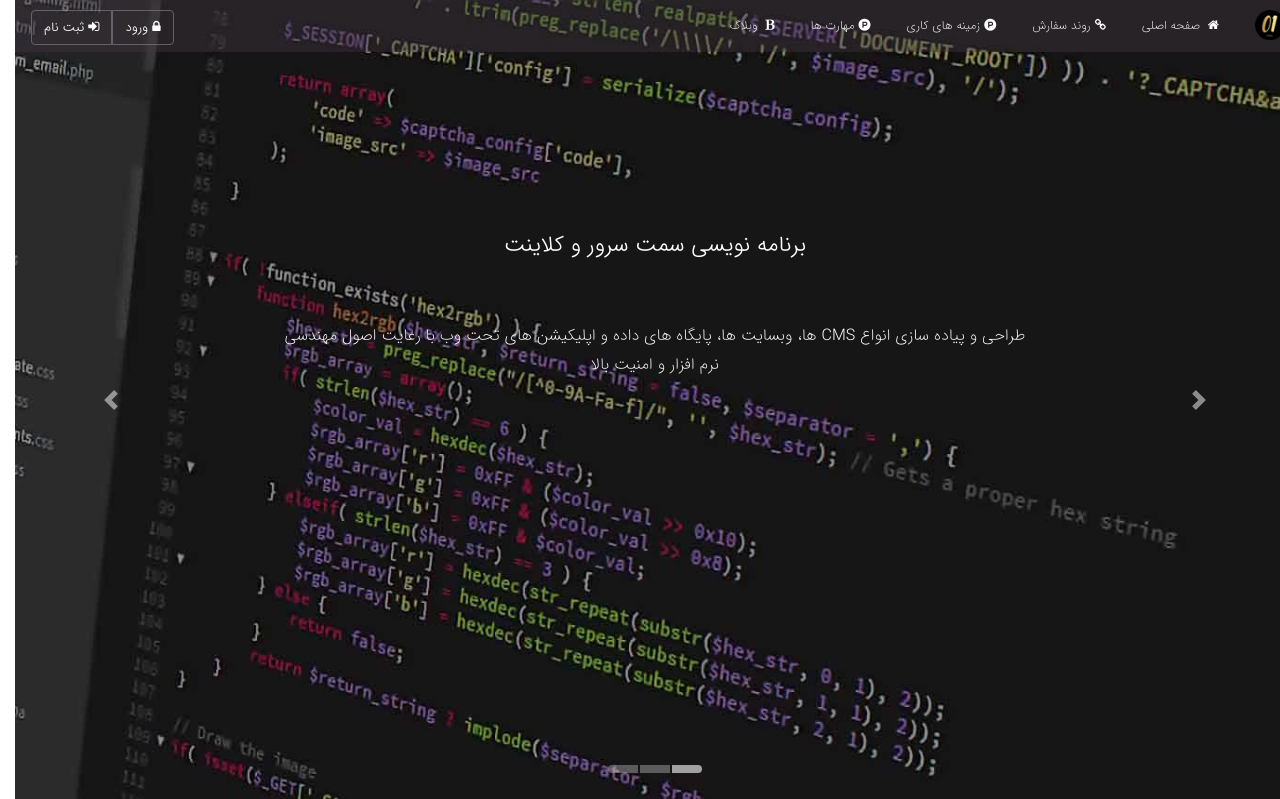
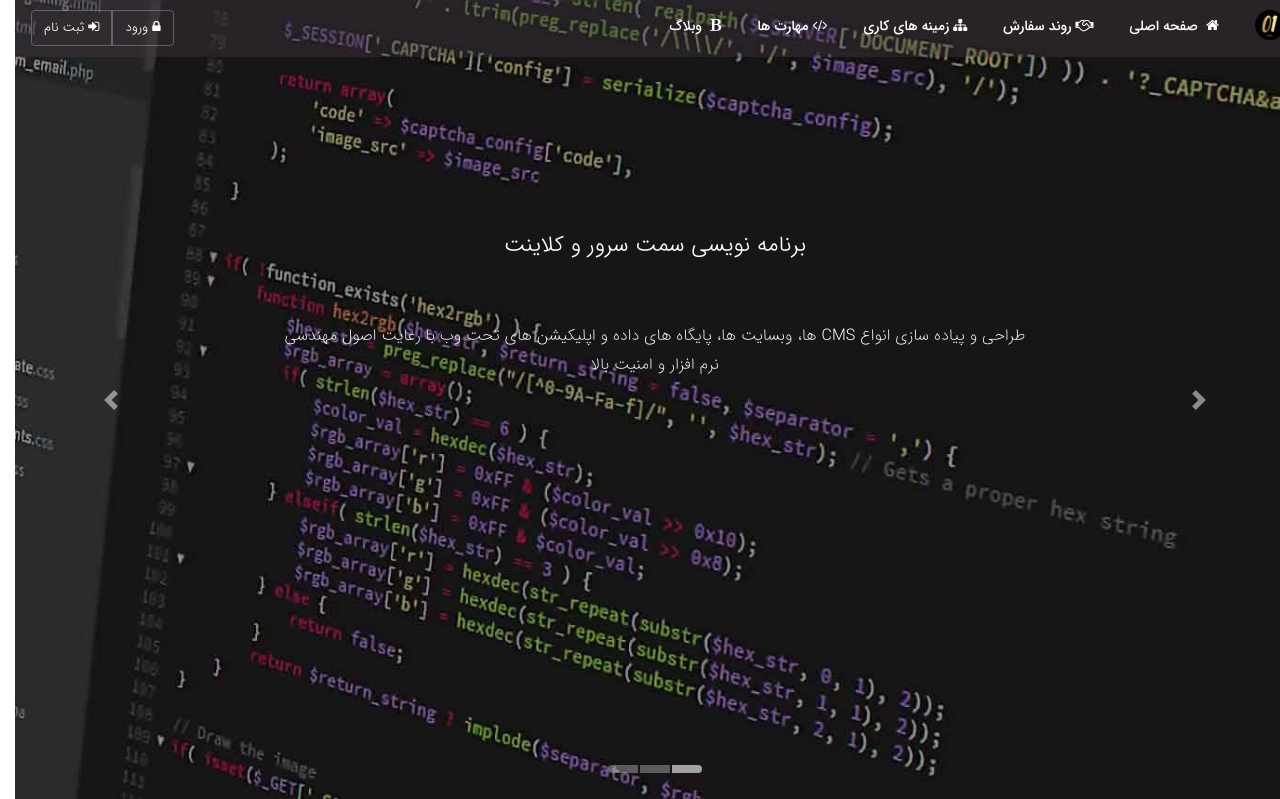
Before and after one commit to mehrannasr1375/01system, a PHP site: page /technology-store/ in a window 1280 px wide. Shown: the top 799 px of the page. Run offline with PHP 8.4, Linux system fonts and the light colour scheme; some libraries are stand-ins or nearby versions.

Commit message:
cleanify code

```diff
--- a/navbar.php
+++ b/navbar.php
@@ -37,9 +37,9 @@
         </div>
         <ul class="list-unstyled">
             <li><a class="btn1" href="./index.php"><i class="fa fa-home"></i> صفحه اصلی </a></li>
-            <li><a class="btn1" href="./index.php#order-sequences"><i class="fa fa-chain"></i>روند سفارش</a></li>
-            <li><a class="btn1" href="./index.php#works"><i class="fa fa-product-hunt"></i>زمینه های کاری</a></li>
-            <li><a class="btn1" href="./index.php#skills"><i class="fa fa-product-hunt"></i>مهارت ها</a></li>
+            <li><a class="btn1" href="./index.php#order-sequences"><i class="fa fa-handshake-o"></i>روند سفارش</a></li>
+            <li><a class="btn1" href="./index.php#works"><i class="fa fa-sitemap"></i>زمینه های کاری</a></li>
+            <li><a class="btn1" href="./index.php#skills"><i class="fa fa-code"></i>مهارت ها</a></li>
             <li><a class="btn1" href="./index.php#last-posts"><i class="fa fa-bold"></i> وبلاگ </a></li>
         </ul>
     </nav>
--- a/scripts/js.js
+++ b/scripts/js.js
@@ -94,14 +94,14 @@ $(".login-close").on('click',function(){
 
 
 //waiting spinner for load page
-$(window).on("load",function(){
+$(window).on("load",function() {
     if ($("#spinner").css('display') == 'block') {
         setTimeout(function(){
             $('#body').show();
             $('#spinner').hide();
             new WOW().init();
         }, 500);
-    } else {
+    } else
         $('#body').show();
-    }
+
 });
--- a/styles/css.css
+++ b/styles/css.css
@@ -213,6 +213,10 @@ input[type=text]:hover, input[type=password]:hover, select:hover{
 }
 input[type=text]:focus, input[type=password]:focus, select:focus, input[type=email]:focus, input[type=textarea]:focus{
     border: 2px solid rgb(183, 144, 231);
+    box-shadow: none;
+}
+textarea{
+    transition-duration: .4s;
 }
 .btn-3{
     font-weight: 300;
@@ -267,8 +271,11 @@ input[type=text]:focus, input[type=password]:focus, select:focus, input[type=ema
     background-color: rgba(49, 44, 44, 0.9);
     border-left: 10px solid rgba(111, 99, 111, 0.5);
     transition-duration: .2s;
+    font-size: 14px;
+    font-weight: 500;
 }
 #nav a{
+    padding-bottom: 5px;
     color: white;
     display: block;
     margin: auto;
@@ -965,8 +972,6 @@ p#response-success{
 }
 
 .p-content~p{
-    /*padding-left: 70px !important;
-    padding-right: 70px !important;*/
     margin-bottom: 20px !important;
     font-size: 15px !important;
     line-height: 2;
@@ -981,9 +986,9 @@ p#response-success{
     width: 90%;
 }
 .p-content~ul, .p-content~ol{
-    padding-right: 130px !important;
+    padding-right: 70px !important;
     padding-left: 70px !important;
-    margin-top: 20px;
+    margin-top: 25px;
     margin-bottom: 20px;
     font-size: 15px !important;
     color: #565d64;
@@ -994,17 +999,13 @@ p#response-success{
 .p-content~h1, .p-content~h2, .p-content~h3, .p-content~h4, .p-content~h5, .p-content~h6{
     padding-right:20px;
     padding-left:20px;
-    /*margin-left: 65px !important;
-    margin-right: 65px !important;*/
     margin-top: 60px !important;
     margin-bottom: 15px !important;
     display:inline-block !important;
-    border-right:3px solid #e1e1e1;
-    border-left:3px solid #e1e1e1;
+    border-right:5px solid #e1e1e1;
     text-align:center !important;
-    border-radius:30%;
     line-height: 2.5;
-    color: #b9b9b9 !important;
+    color: #d6d1d1 !important;
     font-weight:600 !important;
 }
 .p-content~h1{
```
Also changed, not shown: showPost.php (+5 -5 lines).
